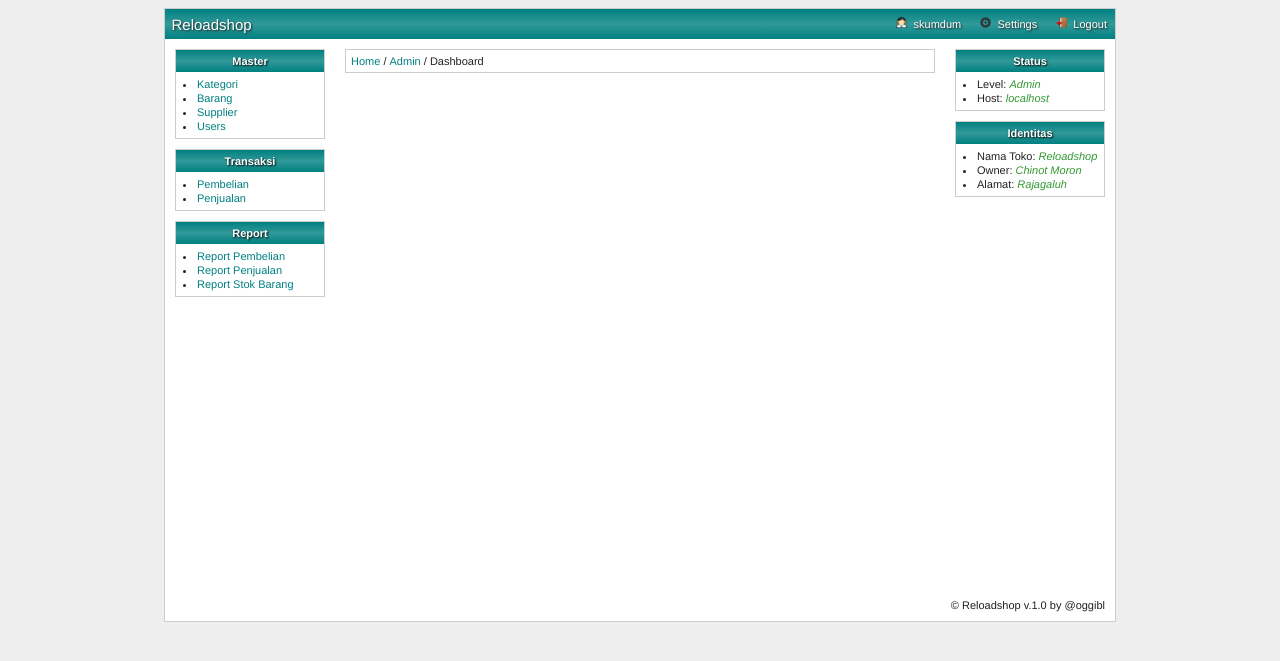
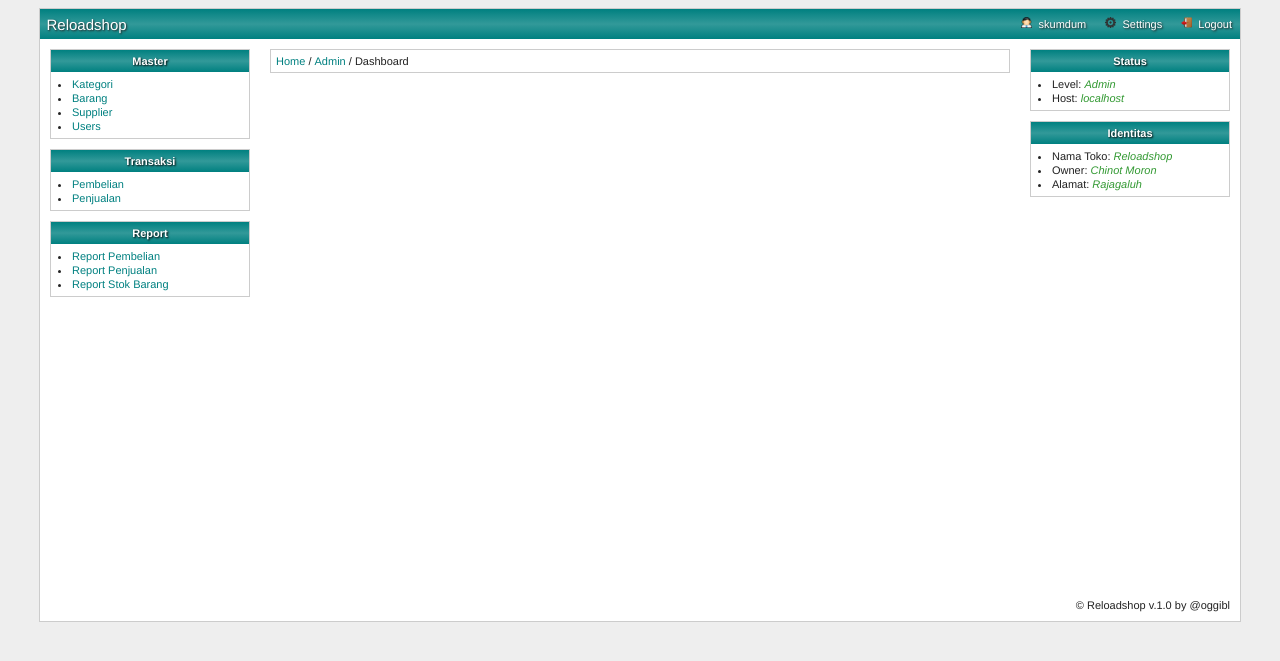
Before and after one commit to yogigr/reloadshop, a CodeIgniter app: page /reload/index.php/admin/index in a window 1280 px wide. Shown: the top 661 px of the page. Run offline with CodeIgniter, Linux system fonts and the light colour scheme; a user stored in the database is signed in.

Commit message:
Ganti width 1200

```diff
--- a/style.css
+++ b/style.css
@@ -81,7 +81,7 @@ textarea{
 /* dashboard */
 .container {
 	margin: 0px auto;
-	width: 950px;
+	width: 1200px;
 	border: 1px solid #ccc;
 	background-color: #fff;
 }
@@ -125,7 +125,7 @@ textarea{
 	background-color: #fff;
 }
 .sidebar {
-	width: 150px;
+	width: 200px;
 	padding: 10px;
 	float: left;
 }
@@ -160,7 +160,7 @@ textarea{
 }
 
 .content {
-	width: 590px;
+	width: 740px;
 	padding: 10px;
 	float: left;
 }
@@ -263,7 +263,7 @@ table {
 }
 
 .sidebar2 {
-	width: 150px;
+	width: 200px;
 	padding: 10px;
 	float:right;
 }
```
